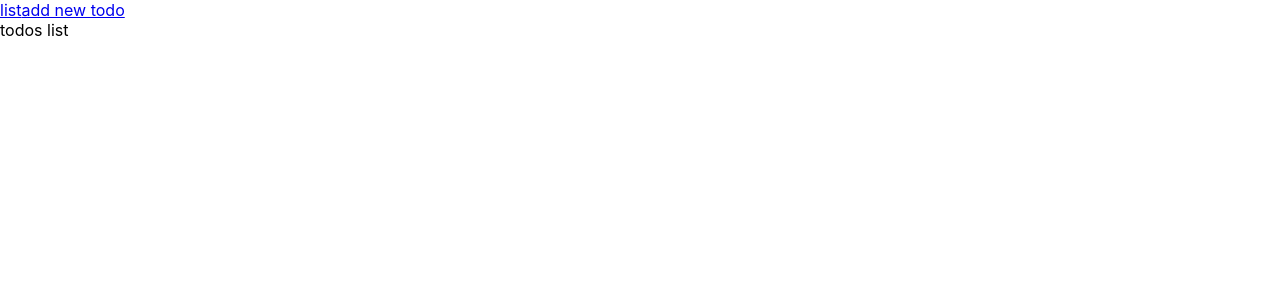
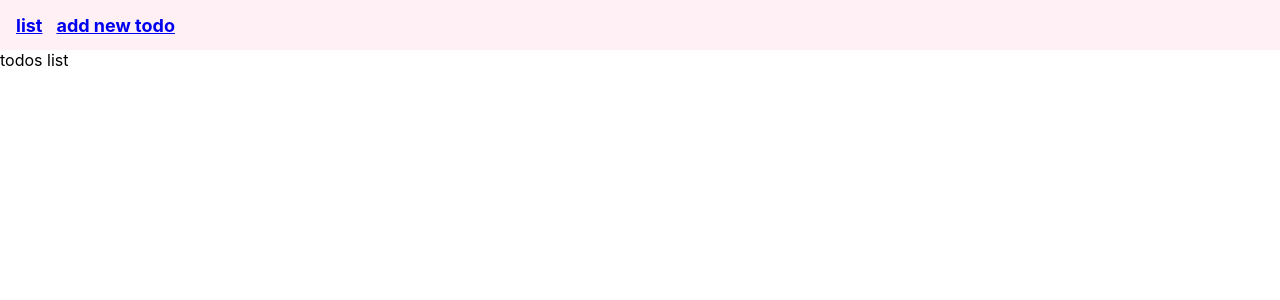
Before and after one commit to andrey-kupets/react_trainings2, a React (Create React App) app in the folder react_trainings2/: page / in a window 1280 px wide. Shown: the top 300 px of the page. Built offline with nearby package versions, Linux system fonts and the light colour scheme.

Commit message:
2. Context. Todos List: header styles

```diff
--- a/react_trainings2/src/index.css
+++ b/react_trainings2/src/index.css
@@ -11,3 +11,17 @@ code {
   font-family: source-code-pro, Menlo, Monaco, Consolas, 'Courier New',
     monospace;
 }
+
+header {
+  height: 50px;
+  background: lavenderblush;
+  display: flex;
+  align-items: center;
+  padding: 0 16px;
+}
+
+header a {
+  font-size: 18px;
+  font-weight: bold;
+  margin-right: 14px;
+}
```
Also changed, not shown: 2 other files (tests, documents, lock files or other folders).
